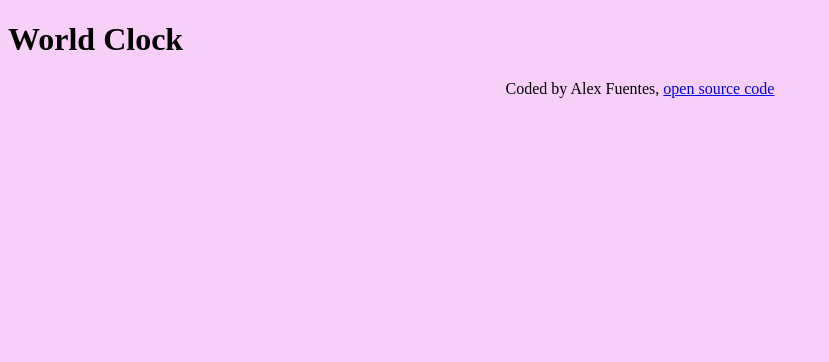
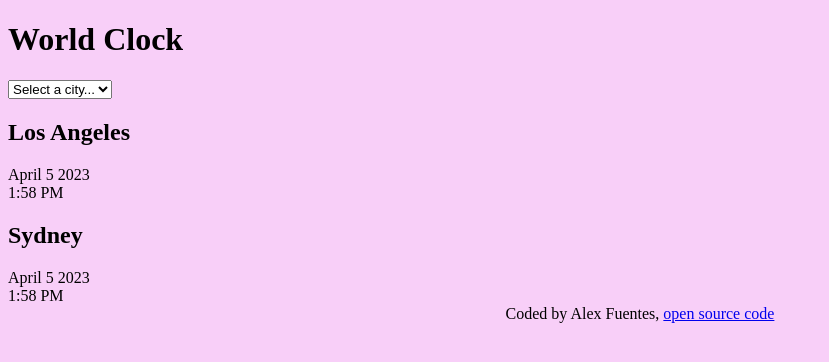
Before and after one commit to alexpfuentes/world-clock-project, a plain HTML site: page index.html in a window 1280 px wide. Shown: the whole page, without its empty margins (0-829 px from the left). Drawn offline with Linux system fonts and the light colour scheme.

Commit message:
added the HTML structutre

```diff
--- a/index.html
+++ b/index.html
@@ -7,12 +7,34 @@
     <link rel="stylesheet" href="css/style.css" />
     <title>World Clock</title>
   </head>
-  <body>
-    <h1>World Clock</h1>
-    <footer>
-      Coded by Alex Fuentes,
-      <a href="#" target="_blank">open source code</a>
-    </footer>
+     <div class="container">
+      <div class="world-clock">
+        <h1>World Clock</h1>
+        <select name="" id="">
+          <option value="">Select a city...</option>
+          <option value="">New York</option>
+          <option value="">London</option>
+          <option value="">Paris</option>
+        </select>
+        <div class="city">
+          <h2>Los Angeles</h2>
+          <div class="date">April 5 2023</div>
+          <div>1:58 PM</div>
+        </div>
+        <div class="city">
+          <h2>Sydney</h2>
+          <div class="date">April 5 2023</div>
+          <div>1:58 PM</div>
+        </div>
+      </div>
+      <footer>
+        Coded by Alex Fuentes,
+        <a
+          href="https://github.com/alexpfuentes/world-clock-project.git"
+          >open source code</a
+        >
+      </footer>
+    </div>
     <script src="javascript/index.js"></script>
   </body>
 </html>
```
